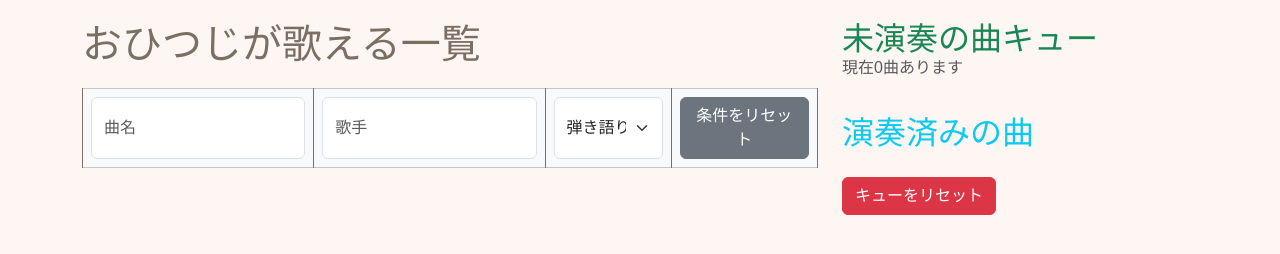
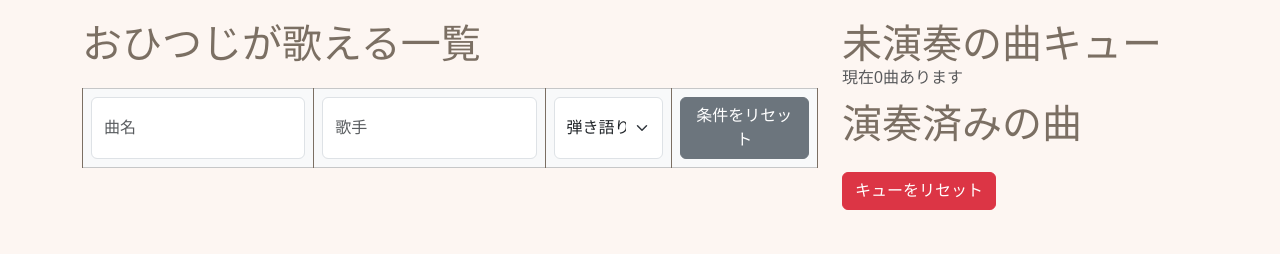
Before and after one commit to hydai/ohi-songs, a plain HTML site: page index.html in a window 1280 px wide. Drawn offline with nearby package versions, Linux system fonts and the light colour scheme; no server answers.

Commit message:
調整格式
Signed-off-by: hydai <z54981220@gmail.com>

```diff
--- a/index.html
+++ b/index.html
@@ -1,5 +1,5 @@
 <!DOCTYPE html>
-<html lang="en">
+<html lang="ja">
 <head>
     <meta charset="UTF-8">
     <meta name="viewport" content="width=device-width, initial-scale=1.0">
@@ -76,13 +76,13 @@
         </div>
 
         <div id="rightPane" class="col-md-4">
-            <h2 class="text-success">未演奏の曲キュー</h2>
+            <h1 class="text-primary">未演奏の曲キュー</h2>
             <p id="queueCount" class="text-muted">現在0曲あります</p>
             <ul id="queue" class="list-group">
                 <!-- Queue items -->
             </ul>
 
-            <h2 class="text-info mt-4">演奏済みの曲</h2>
+            <h1 class="text-primary">演奏済みの曲</h2>
             <ul id="completedQueue" class="list-group">
                 <!-- Completed items -->
             </ul>
```
